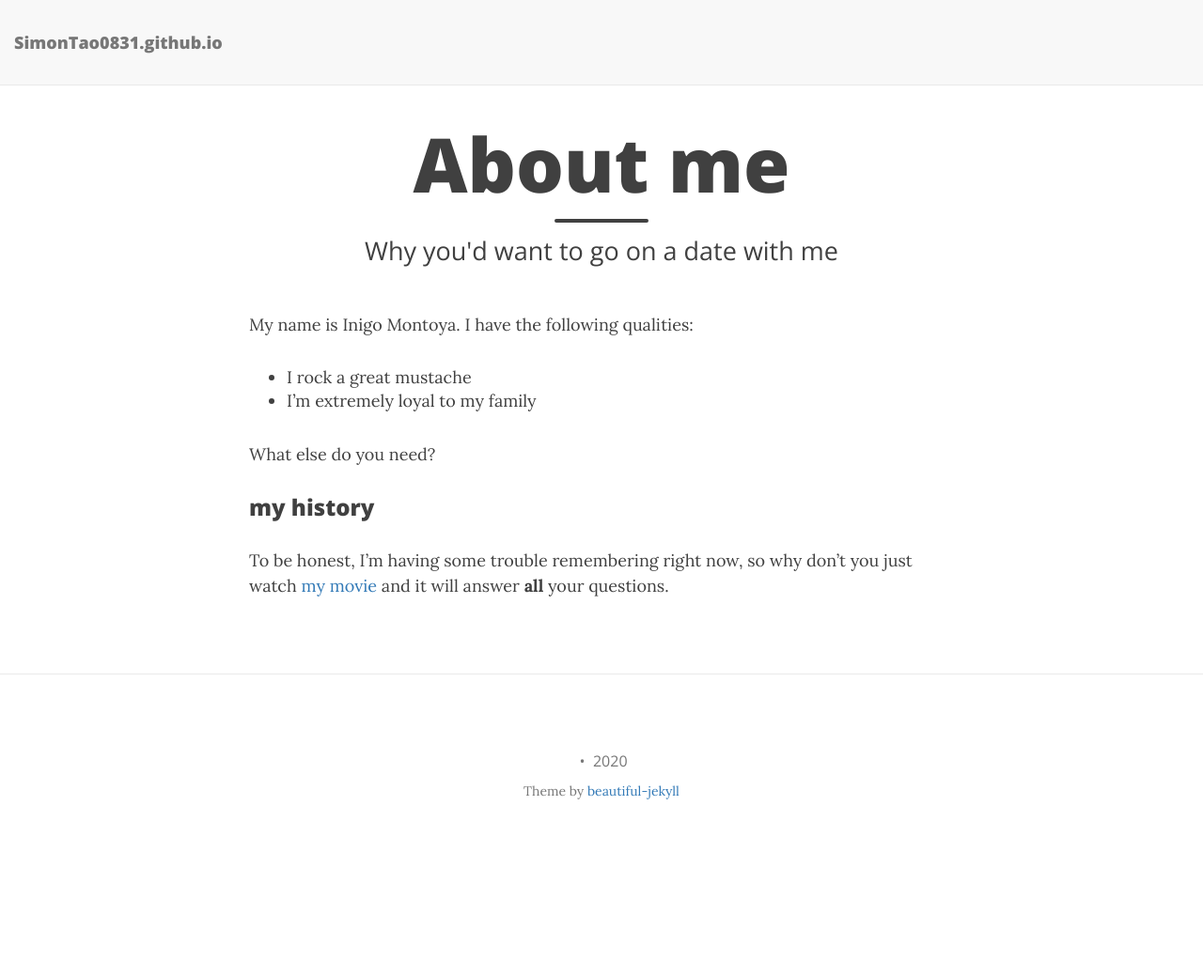
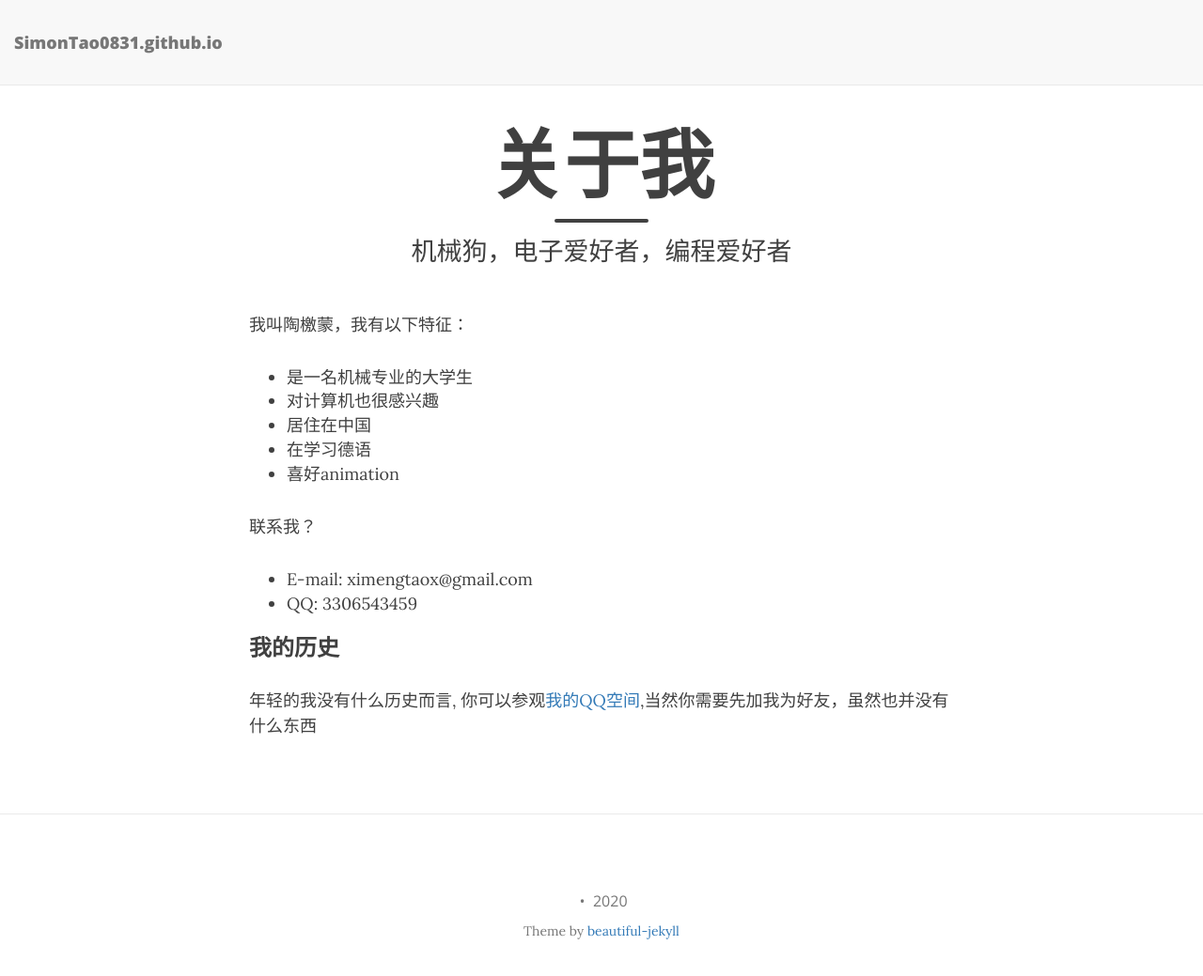
Before and after one commit to SimonTao0831/SimonTao0831.github.io, a Jekyll site: the page built from aboutme.md, in a window 1280 px wide and 1052 px high. Shown: the top 1039 px of the window at 94% size. Built offline with Jekyll 4.4.1, drawn with Linux system fonts in a browser that asks for light colours; nearby versions of some CDN libraries.

Commit message:
Update aboutme.md

```diff
--- a/aboutme.md
+++ b/aboutme.md
@@ -1,16 +1,21 @@
 ---
 layout: page
-title: About me
-subtitle: Why you'd want to go on a date with me
+title: 关于我
+subtitle: 机械狗，电子爱好者，编程爱好者
 ---
 
-My name is Inigo Montoya. I have the following qualities:
+我叫陶檄蒙，我有以下特征：
 
-- I rock a great mustache
-- I'm extremely loyal to my family
+- 是一名机械专业的大学生
+- 对计算机也很感兴趣
+- 居住在中国
+- 在学习德语
+- 喜好animation
 
-What else do you need?
+联系我？
+- E-mail: ximengtaox@gmail.com
+- QQ: 3306543459
 
-### my history
+### 我的历史
 
-To be honest, I'm having some trouble remembering right now, so why don't you just watch [my movie](http://en.wikipedia.org/wiki/The_Princess_Bride_%28film%29) and it will answer **all** your questions.
+年轻的我没有什么历史而言, 你可以参观[我的QQ空间](https://user.qzone.qq.com/3306543459/infocenter),当然你需要先加我为好友，虽然也并没有什么东西
```
